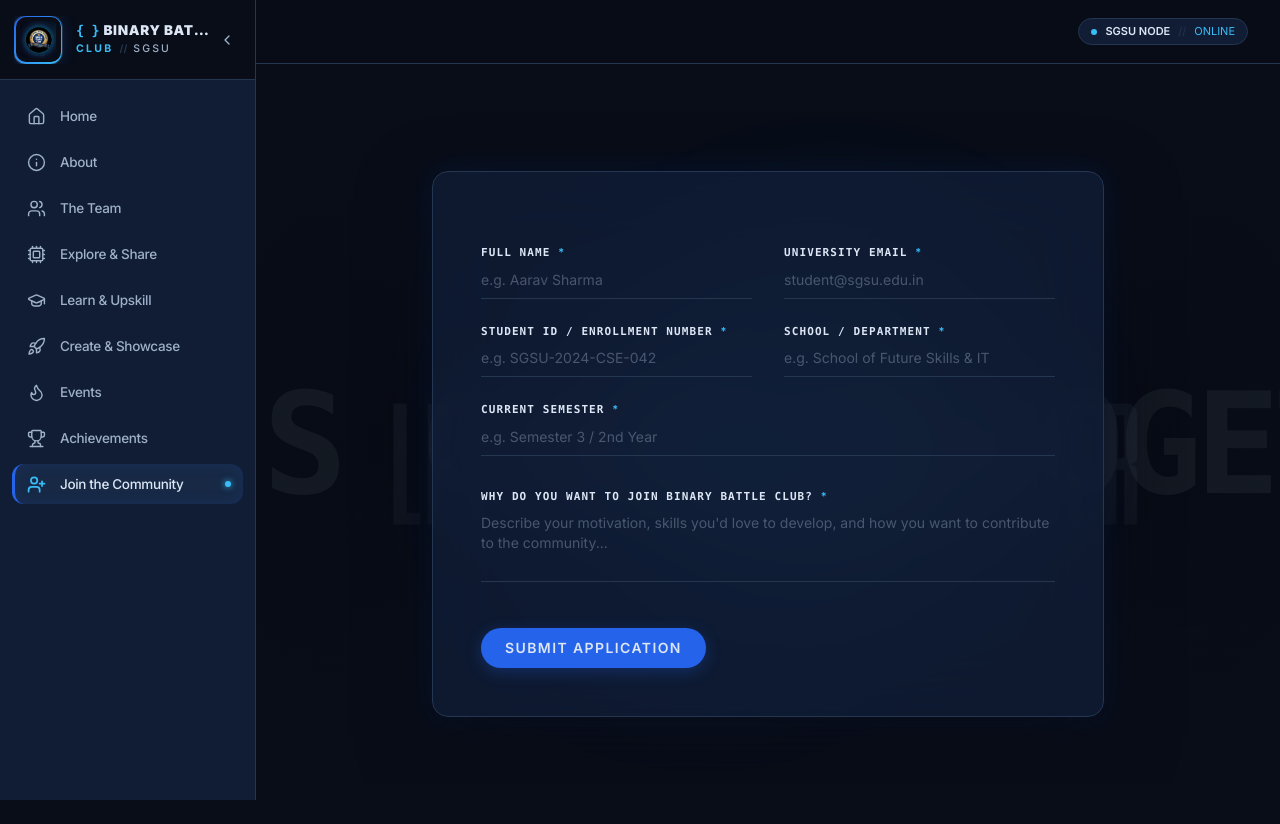
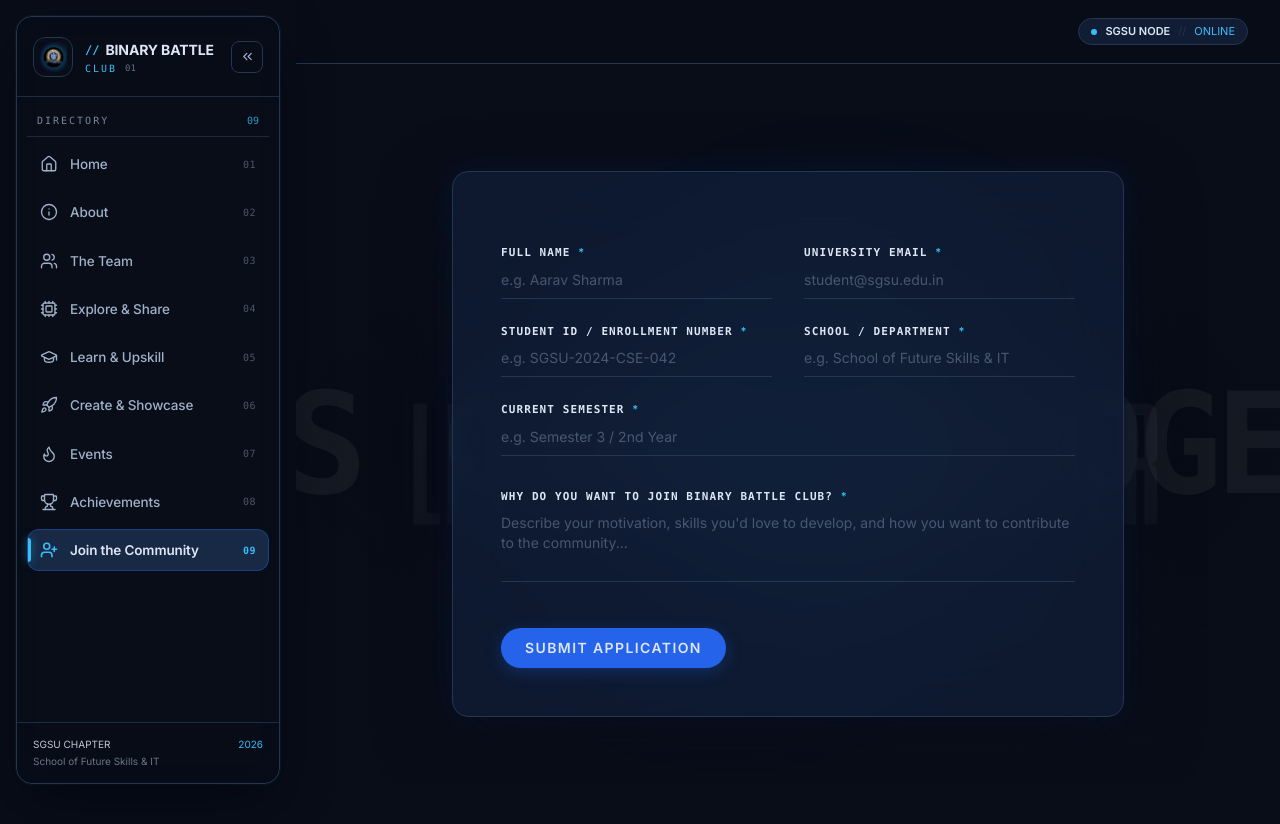
Before and after one commit to binarybattleclub-sgsu/binary_battle_club, a React (Vite) app: page /join-community in a window 1280 px wide. Built offline with nearby package versions, Linux system fonts and the light colour scheme.

Commit message:
Fix floating sidebar alignment and clipping

```diff
--- a/src/App.tsx
+++ b/src/App.tsx
@@ -46,8 +46,8 @@ export const AppContent: React.FC = () => {
 
       {/* Main Content Area */}
       <div
-        className={`flex-1 min-w-0 flex flex-col transition-all duration-300 ease-in-out ${
-          collapsed ? 'lg:pl-20' : 'lg:pl-64'
+        className={`flex-1 min-w-0 flex flex-col transition-[padding] duration-[350ms] ease-[cubic-bezier(0.22,1,0.36,1)] ${
+          collapsed ? 'lg:pl-[114px]' : 'lg:pl-[296px]'
         }`}
       >
         {/* Top Header */}
--- a/src/components/Sidebar.tsx
+++ b/src/components/Sidebar.tsx
@@ -1,4 +1,4 @@
-import React from 'react';
+import React, { useEffect, useRef } from 'react';
 import { NavLink, useLocation } from 'react-router-dom';
 import {
   Home,
@@ -10,8 +10,9 @@ import {
   Trophy,
   Users,
   UserPlus,
-  ChevronLeft,
-  ChevronRight,
+  ChevronsRight,
+  ChevronsLeft,
+  X,
 } from 'lucide-react';
 import { ASSETS } from '../data/assets';
 
@@ -41,6 +42,7 @@ export const Sidebar: React.FC<SidebarProps> = ({
   setMobileOpen,
 }) => {
   const location = useLocation();
+  const asideRef = useRef<HTMLElement>(null);
 
   const handleLinkClick = () => {
     if (mobileOpen) {
@@ -48,113 +50,244 @@ export const Sidebar: React.FC<SidebarProps> = ({
     }
   };
 
+  // Close mobile drawer or collapse expanded desktop float on Escape or outside click
+  useEffect(() => {
+    const handleKeyDown = (e: KeyboardEvent) => {
+      if (e.key === 'Escape') {
+        if (mobileOpen) setMobileOpen(false);
+        if (!collapsed) setCollapsed(true);
+      }
+    };
+
+    const handlePointerDown = (e: MouseEvent) => {
+      if (
+        !collapsed &&
+        asideRef.current &&
+        !asideRef.current.contains(e.target as Node) &&
+        window.innerWidth >= 1024
+      ) {
+        setCollapsed(true);
+      }
+    };
+
+    window.addEventListener('keydown', handleKeyDown);
+    document.addEventListener('mousedown', handlePointerDown);
+    return () => {
+      window.removeEventListener('keydown', handleKeyDown);
+      document.removeEventListener('mousedown', handlePointerDown);
+    };
+  }, [collapsed, mobileOpen, setCollapsed, setMobileOpen]);
+
+  const showLabels = !collapsed || mobileOpen;
+
   return (
     <>
       {/* Mobile Backdrop overlay */}
       {mobileOpen && (
         <div
-          className="fixed inset-0 bg-[#080D18]/80 backdrop-blur-md z-40 lg:hidden transition-opacity"
+          className="fixed inset-0 bg-[#080D18]/80 backdrop-blur-sm z-40 lg:hidden transition-opacity duration-300 ease-[cubic-bezier(0.22,1,0.36,1)]"
           onClick={() => setMobileOpen(false)}
           aria-hidden="true"
         />
       )}
 
-      {/* Main Sidebar */}
+      {/* Floating Editorial Navigation Rail */}
       <aside
-        className={`fixed top-0 bottom-0 left-0 z-50 flex flex-col bg-[#101D35] text-[#9FB0C8] border-r border-[#243650] transition-all duration-300 ease-in-out select-none
-          ${collapsed ? 'lg:w-20' : 'lg:w-64'}
-          ${mobileOpen ? 'translate-x-0 w-72' : '-translate-x-full lg:translate-x-0'}
+        ref={asideRef}
+        aria-label="Global Club Navigation"
+        className={`fixed top-0 bottom-0 left-0 lg:top-4 lg:bottom-4 lg:left-4 z-50 flex flex-col overflow-hidden
+          bg-[#101D35]/92 backdrop-blur-md text-[#9FB0C8]
+          border-r lg:border border-[#243650]
+          lg:rounded-2xl shadow-[0_22px_55px_-10px_rgba(4,7,15,0.9),0_0_0_1px_rgba(56,189,248,0.08)]
+          transition-[width,transform,box-shadow] duration-[350ms] ease-[cubic-bezier(0.22,1,0.36,1)] select-none
+          ${collapsed ? 'lg:w-[82px]' : 'lg:w-[264px]'}
+          ${mobileOpen ? 'translate-x-0 w-72 rounded-r-2xl' : '-translate-x-full lg:translate-x-0'}
         `}
       >
-        {/* Top Branding Header */}
-        <div className="h-20 px-3.5 flex items-center justify-between border-b border-[#243650] bg-[#080D18]">
+        {/* Top Floating Rail Brand & Toggle Container */}
+        <div
+          className={`shrink-0 border-b border-[#243650]/80 bg-[#080D18]/60 lg:rounded-t-2xl transition-all duration-[350ms] ease-[cubic-bezier(0.22,1,0.36,1)] ${
+            showLabels
+              ? 'h-20 px-4 flex flex-row items-center justify-between gap-2.5'
+              : 'py-3.5 px-2 flex flex-col items-center justify-center gap-2.5'
+          }`}
+        >
           <NavLink
             to="/"
             onClick={handleLinkClick}
-            className="flex items-center gap-3 overflow-hidden group focus:outline-none"
+            aria-label="Binary Battle Club Home"
+            className={`flex items-center min-w-0 group focus:outline-none focus-visible:ring-2 focus-visible:ring-[#38BDF8] rounded-xl ${
+              showLabels ? 'gap-3 flex-1 overflow-hidden' : 'justify-center w-11 h-11 shrink-0'
+            }`}
           >
-            {/* Logo with technical Cyan/Electric-Blue gradient edge */}
-            <div className="relative flex items-center justify-center w-[48px] h-[48px] rounded-xl bg-gradient-to-br from-[#2563EB] to-[#38BDF8] p-[1.5px] shrink-0 shadow-[0_0_15px_rgba(37,99,235,0.25)] ring-1 ring-[#243650] group-hover:shadow-[0_0_20px_rgba(56,189,248,0.4)] group-hover:scale-105 transition-all duration-300">
+            {/* Unclipped Logo Emblem strictly bounded inside sidebar */}
+            <div className="relative flex items-center justify-center w-10 h-10 rounded-xl bg-[#080D18] border border-[#243650] group-hover:border-[#38BDF8]/70 shrink-0 transition-all duration-200 shadow-sm overflow-hidden">
               <img
                 src={ASSETS.brand.logo}
                 alt="Binary Battle Club Logo"
-                className="w-full h-full object-contain rounded-[10px] bg-[#080D18] p-1"
+                className="w-full h-full object-contain rounded-[10px] p-1"
               />
-              <span className="sr-only">Binary Battle Club</span>
             </div>
 
-            {/* Brand text */}
-            {(!collapsed || mobileOpen) && (
-              <div className="flex flex-col min-w-0 transition-opacity duration-200 pl-0.5 whitespace-nowrap">
-                <span className="text-[13.5px] font-black tracking-wider uppercase leading-tight text-[#DCE6F5] flex items-center gap-1">
-                  <span className="text-[#38BDF8] font-mono font-bold tracking-tight">{"{ }"}</span>
-                  <span className="truncate">BINARY BATTLE</span>
-                </span>
-                <div className="flex items-center gap-1.5 mt-0.5">
-                  <span className="text-[10.5px] font-bold tracking-[0.22em] text-[#38BDF8] uppercase">
-                    CLUB
+            {/* Complete Unclipped Brand Wordmark */}
+            {showLabels && (
+              <div className="flex flex-col min-w-0 leading-none animate-fade-in overflow-hidden">
+                <div className="flex items-center gap-1.5 whitespace-nowrap">
+                  <span className="font-mono text-[#38BDF8] text-xs font-semibold">{'//'}</span>
+                  <span className="font-sans font-bold text-sm tracking-[-0.01em] text-[#DCE6F5] uppercase">
+                    Binary Battle
                   </span>
-                  <span className="text-[10px] text-[#243650] font-bold">//</span>
-                  <span className="text-[10.5px] font-medium tracking-[0.2em] text-[#9FB0C8]">
-                    SGSU
+                </div>
+                <div className="flex items-center gap-2 mt-1 whitespace-nowrap">
+                  <span className="text-[10px] font-mono tracking-[0.2em] uppercase text-[#38BDF8]">
+                    Club
                   </span>
+                  <span className="text-[9px] font-mono text-[#9FB0C8]/60">01</span>
                 </div>
               </div>
             )}
           </NavLink>
 
-          {/* Desktop collapse toggle button */}
+          {/* Desktop Toggle Button - Centered below logo when collapsed, right-aligned when expanded */}
           <button
             type="button"
             onClick={() => setCollapsed((prev) => !prev)}
-            className="hidden lg:flex items-center justify-center w-7 h-7 rounded-lg text-[#9FB0C8] hover:text-[#DCE6F5] hover:bg-[#172945] border border-transparent hover:border-[#243650] transition-colors"
-            title={collapsed ? 'Expand Sidebar' : 'Collapse Sidebar'}
-            aria-label={collapsed ? 'Expand Sidebar' : 'Collapse Sidebar'}
+            title={collapsed ? 'Expand sidebar' : 'Collapse sidebar'}
+            aria-label={collapsed ? 'Expand sidebar' : 'Collapse sidebar'}
+            className={`hidden lg:flex items-center justify-center rounded-lg text-[#9FB0C8] hover:text-[#DCE6F5] bg-[#080D18]/85 hover:bg-[#172945] border border-[#243650] hover:border-[#38BDF8]/50 transition-all duration-200 cursor-pointer shrink-0 focus:outline-none focus-visible:ring-2 focus-visible:ring-[#38BDF8] ${
+              collapsed ? 'w-10 h-7' : 'w-8 h-8'
+            }`}
           >
-            {collapsed ? <ChevronRight size={16} /> : <ChevronLeft size={16} />}
+            {collapsed ? <ChevronsRight size={15} /> : <ChevronsLeft size={15} />}
           </button>
+
+          {/* Mobile Close Button */}
+          {mobileOpen && (
+            <button
+              type="button"
+              onClick={() => setMobileOpen(false)}
+              className="lg:hidden p-2 rounded-lg text-[#9FB0C8] hover:text-[#DCE6F5] hover:bg-[#172945]"
+              aria-label="Close navigation"
+            >
+              <X size={18} />
+            </button>
+          )}
         </div>
 
-        {/* Navigation Menu Links */}
-        <nav className="flex-1 px-3 py-4 space-y-1.5 overflow-y-auto">
-          {navItems.map((item) => {
+        {/* Navigation Links */}
+        <nav
+          className="flex-1 min-h-0 px-2.5 py-4 space-y-1.5 overflow-y-auto overflow-x-hidden"
+          aria-label="Primary Navigation"
+        >
+          {showLabels && (
+            <div className="px-2.5 pb-2 mb-1.5 flex items-center justify-between border-b border-[#243650]/70 whitespace-nowrap">
+              <span className="text-[10px] font-mono uppercase tracking-[0.2em] text-[#9FB0C8]/75">
+                Directory
+              </span>
+              <span className="text-[10px] font-mono text-[#38BDF8]/80">09</span>
+            </div>
+          )}
+
+          {navItems.map((item, idx) => {
             const Icon = item.icon;
-            const isActive = location.pathname === item.path;
+            const isActive =
+              item.path === '/'
+                ? location.pathname === '/'
+                : location.pathname === item.path ||
+                  (item.path === '/innovate-build' &&
+                    (location.pathname.startsWith('/innovate-build') ||
+                      location.pathname.startsWith('/create-showcase')));
+            const itemNum = String(idx + 1).padStart(2, '0');
 
             return (
               <NavLink
                 key={item.path}
                 to={item.path}
                 onClick={handleLinkClick}
-                title={collapsed && !mobileOpen ? item.label : undefined}
-                className={`relative flex items-center gap-3.5 px-3 py-2.5 rounded-xl text-sm transition-all duration-200 group font-medium
+                title={!showLabels ? item.label : undefined}
+                aria-label={item.label}
+                className={`relative flex items-center rounded-xl transition-all duration-200 ease-[cubic-bezier(0.22,1,0.36,1)] group focus:outline-none focus-visible:ring-2 focus-visible:ring-[#38BDF8]
+                  ${
+                    showLabels
+                      ? 'w-full gap-3 px-3 py-2.5 justify-start'
+                      : 'w-11 h-10 mx-auto px-0 py-0 justify-center'
+                  }
                   ${
                     isActive
-                      ? 'bg-[#172945] text-[#DCE6F5] border-l-[3px] border-[#2563EB] shadow-[inset_0_0_15px_rgba(37,99,235,0.12)]'
-                      : 'text-[#9FB0C8] hover:text-[#DCE6F5] hover:bg-[#172945]/60 border-l-[3px] border-transparent'
+                      ? 'bg-[#172945] text-[#DCE6F5] font-semibold shadow-sm border border-[#2563EB]/40'
+                      : 'text-[#9FB0C8] hover:text-[#DCE6F5] hover:bg-[#172945]/65 font-medium border border-transparent'
                   }
-                  ${item.highlight && !isActive ? 'hover:text-[#38BDF8]' : ''}
+                  ${
+                    item.highlight && !isActive
+                      ? 'mt-2.5 border-[#2563EB]/40 bg-[#2563EB]/10 hover:bg-[#2563EB]/20 hover:border-[#38BDF8]/50 text-[#DCE6F5]'
+                      : ''
+                  }
                 `}
               >
+                {/* Floating Active Marker Pill */}
+                {isActive && (
+                  <span
+                    className="absolute left-0 top-2 bottom-2 w-[3px] rounded-r bg-[#38BDF8] shadow-[0_0_10px_rgba(56,189,248,0.65)] transition-all duration-200"
+                    aria-hidden="true"
+                  />
+                )}
+
                 <div
-                  className={`flex items-center justify-center shrink-0 transition-colors duration-200
-                    ${isActive ? 'text-[#38BDF8]' : 'text-[#9FB0C8] group-hover:text-[#DCE6F5]'}
+                  className={`flex items-center justify-center shrink-0 transition-transform duration-200 group-hover:scale-105
+                    ${
+                      isActive
+                        ? 'text-[#38BDF8]'
+                        : item.highlight
+                        ? 'text-[#38BDF8]'
+                        : 'text-[#9FB0C8] group-hover:text-[#DCE6F5]'
+                    }
                   `}
                 >
-                  <Icon size={19} strokeWidth={isActive ? 2.2 : 1.8} />
+                  <Icon size={18} strokeWidth={isActive ? 2.2 : 1.8} />
                 </div>
 
-                {(!collapsed || mobileOpen) && (
-                  <span className="truncate flex-1 tracking-tight text-[13.5px]">{item.label}</span>
-                )}
-
-                {isActive && (!collapsed || mobileOpen) && (
-                  <span className="w-1.5 h-1.5 rounded-full bg-[#38BDF8] shadow-[0_0_6px_#38BDF8] shrink-0" />
+                {showLabels && (
+                  <div
+                    style={{ transitionDelay: `${idx * 22}ms` }}
+                    className="flex items-center justify-between flex-1 min-w-0 transition-all duration-200 overflow-hidden"
+                  >
+                    <span className="truncate text-[13.5px] tracking-[-0.01em] whitespace-nowrap">
+                      {item.label}
+                    </span>
+                    <span
+                      className={`font-mono text-[10px] tracking-wider ml-2 shrink-0 transition-colors ${
+                        isActive ? 'text-[#38BDF8]' : 'text-[#9FB0C8]/45 group-hover:text-[#9FB0C8]'
+                      }`}
+                    >
+                      {itemNum}
+                    </span>
+                  </div>
                 )}
               </NavLink>
             );
           })}
         </nav>
+
+        {/* Bottom Editorial Colophon Metadata */}
+        <div
+          className={`shrink-0 border-t border-[#243650]/80 bg-[#080D18]/60 lg:rounded-b-2xl text-[10px] font-mono text-[#9FB0C8]/75 transition-all duration-[350ms] ease-[cubic-bezier(0.22,1,0.36,1)] ${
+            showLabels
+              ? 'px-4 py-3.5 space-y-0.5'
+              : 'py-3 px-2 flex flex-col items-center justify-center'
+          }`}
+        >
+          {showLabels ? (
+            <>
+              <div className="flex items-center justify-between text-[#DCE6F5]/85 whitespace-nowrap">
+                <span>SGSU CHAPTER</span>
+                <span className="text-[#38BDF8]">2026</span>
+              </div>
+              <p className="truncate text-[#9FB0C8]/65">School of Future Skills &amp; IT</p>
+            </>
+          ) : (
+            <span className="text-[9px] text-[#38BDF8] font-bold tracking-widest">SGSU</span>
+          )}
+        </div>
       </aside>
     </>
   );
```
